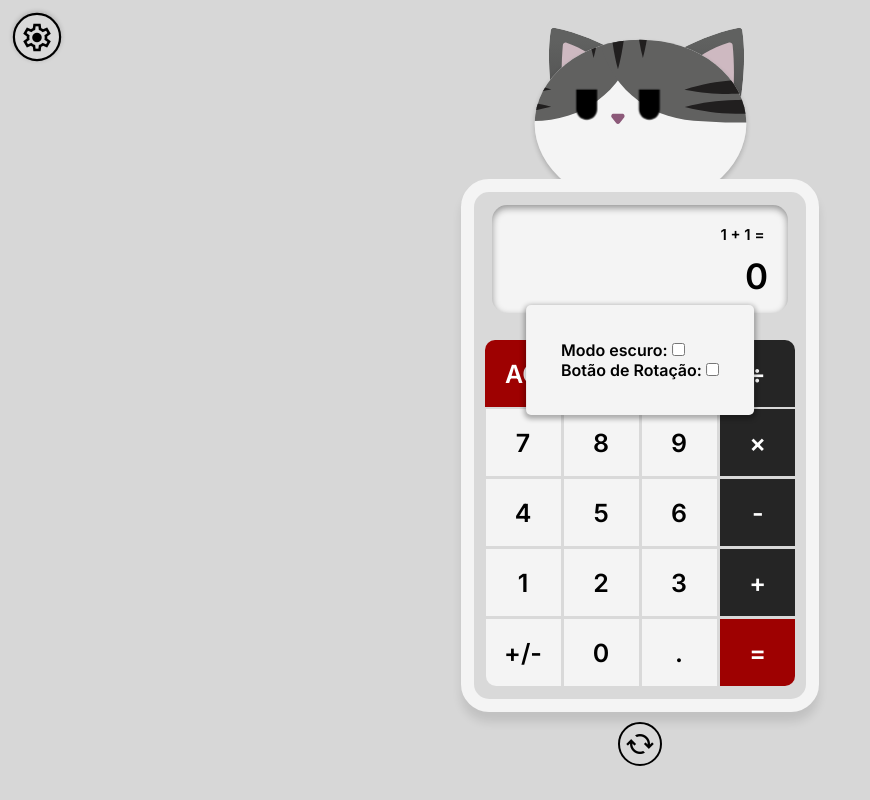
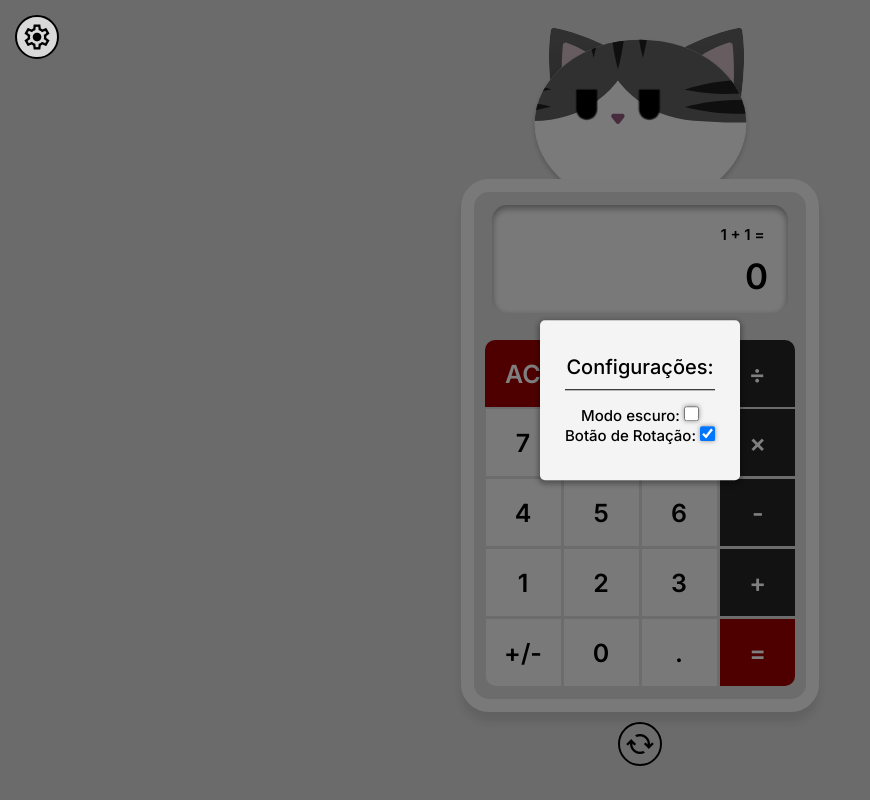
Before and after one commit to filipescrdoso/Cat-Calculator, a plain HTML site: page index.html in a window 1280 px wide. Both pictures are taken after a click on the element "settings". Shown: the whole page, without its empty margins (0-870 px from the left). Drawn offline with nearby package versions, Linux system fonts and the light colour scheme.

Commit message:
Some minor fixes

```diff
--- a/index.html
+++ b/index.html
@@ -11,9 +11,22 @@
 </head>
 <body id="body">
 
-    <span class="material-symbols-outlined" id="settings" tabindex="1">
+    <span class="material-symbols-outlined" id="settings" onclick="showSettings()">
         settings
     </span>
+
+    <div class="settings-menu-bg" id="settingsMenuBG" onclick="showSettings()"></div>
+
+    <div class="settings-menu" id="settingsMenu">
+        <h3>Configurações:</h3>
+        <div class="line"></div>
+        <label for="dark-mode-input">Modo escuro:</label>
+        <input type="checkbox" name="dark-mode-input" id="dark-mode-input" onclick="setDarkMode()"><br>
+        <div class="rotate-input">
+            <label for="rotate-button-check">Botão de Rotação:</label>
+            <input type="checkbox" name="rotate-button-check" id="rotate-button-check" checked onclick="showRotate()"><br>
+        </div>
+    </div>
 
     <div class="container">
 
@@ -144,19 +157,9 @@
         <!-- Calculator end -->
     </div>
 
-    <span class="material-symbols-outlined" id="rotate" tabindex="1">
+    <span class="material-symbols-outlined" id="rotate">
         cached
     </span>
-
-    <div class="settings-menu" id="settingsMenu">
-        <label for="dark-mode-input">Modo escuro:</label>
-        <input type="checkbox" name="dark-mode-input" id="dark-mode-input" onclick="setDarkMode()"><br>
-
-        <div class="rotate-input">
-            <label for="rotate-button-check">Botão de Rotação:</label>
-            <input type="checkbox" name="rotate-button-check" id="rotate-button-check" onclick="showRotate()"><br>
-        </div>
-    </div>
 
     <script src="scripts/index.js"></script>
     <script src="scripts/cat.js"></script>
--- a/scripts/index.js
+++ b/scripts/index.js
@@ -2,11 +2,8 @@ const body = document.getElementById('body');
 const calcBase = document.getElementById('calculator-base');
 const settingsBtn = document.getElementById("settings");
 const settingsMenu = document.getElementById("settingsMenu");
+const settingsMenuBG = document.getElementById("settingsMenuBG");
 const rotateBtn = document.getElementById("rotate");
-
-settingsBtn.addEventListener('click', () => {
-    settingsMenu.classList.toggle('active');
-})
 
 rotateBtn.addEventListener('click', () => {
     if (calcBase.classList.contains('portrait')) {
@@ -22,6 +19,11 @@ function showRotate() {
     rotateBtn.style.display === 'none' ? rotateBtn.style.display = 'block' : rotateBtn.style.display = 'none';
 }
 
+function showSettings() {
+    settingsMenu.classList.toggle('active');
+    settingsMenuBG.classList.toggle('active');
+}
+
 function setDarkMode() {
     body.classList.toggle('dark-mode');
 }
--- a/styles/style.css
+++ b/styles/style.css
@@ -9,6 +9,7 @@
     --color-red: #9e0101;
     --color-contrast: #000000;
     --color-contrast2: #ffffff;
+    --settings-bg: rgba(0, 0, 0, .5);
 }
 
 .dark-mode {
@@ -18,6 +19,7 @@
     --color-darkGray: #1a1a1a;
     --color-contrast: #ffffff;
     --color-contrast2: #000000;
+    --settings-bg: rgba(0, 0, 0, .7);
 }
 
 * {
@@ -53,7 +55,7 @@ body {
 }
 
 .ellipse-fit {
-    background-color: #ffffff00;
+    background-color: inherit;
     height: 289px;
     width: 365px;
     border-radius: 50%;
@@ -267,7 +269,7 @@ button:active {
 /* End of styling the Calculator */
 
 span {
-    z-index: 10;
+    z-index: 5;
     float: right;
     color: var(--color-contrast);
     border: solid 3px var(--color-contrast);
@@ -293,7 +295,7 @@ span {
     cursor: pointer;
 }
 
-#settings:hover, #rotate:hover, #settings:focus, #rotate:focus {
+#settings:hover, #rotate:hover {
     transform: scale(1.1);
     rotate: 180deg;
     box-shadow: 0px 1px 5px 0px rgba(0, 0, 0, .2);
@@ -304,19 +306,58 @@ span {
     color: var(--color-contrast2);
 }
 
+.settings-menu-bg {
+    display: none;
+    position: absolute;
+    z-index: 1;
+    background-color: var(--settings-bg);
+    height: 100%;
+    width: 100%;
+}
+
 .settings-menu {
     display: none;
     position: absolute;
+    z-index: 1;
     top: 50%;
     left: 50%;
     transform: translate(-50%, -50%);
     background-color: var(--color-white);
-    padding: 35px;
+    padding: 35px 25px;
     border-radius: 5px;
     box-shadow: 0px 2px 5px 2px rgba(0, 0, 0, .3);
+    text-align: center;
 }
 
-.settings-menu.active{
+.settings-menu h3 {
+    color: var(--color-contrast);
+    margin-bottom: 5px;
+    font-size: 20px;
+    font-weight: 500;
+}
+
+.line {
+    width: 100%;
+    height: 0.5px;
+    margin: 10px 0px 15px 0px;
+    background-color: var(--color-contrast);
+}
+
+.settings-menu label {
+    color: var(--color-contrast);
+    font-size: 15px;
+    font-weight: 500;
+}
+
+.settings-menu input {
+    height: 15px;
+    width: 15px;
+    border: none;
+    box-shadow: 0px 0px 5px 0px rgba(0, 0, 0, .5);
+    background-color: var(--color-contrast);
+}
+
+.settings-menu.active, .settings-menu-bg.active{
     display: block;
 }
 
```
